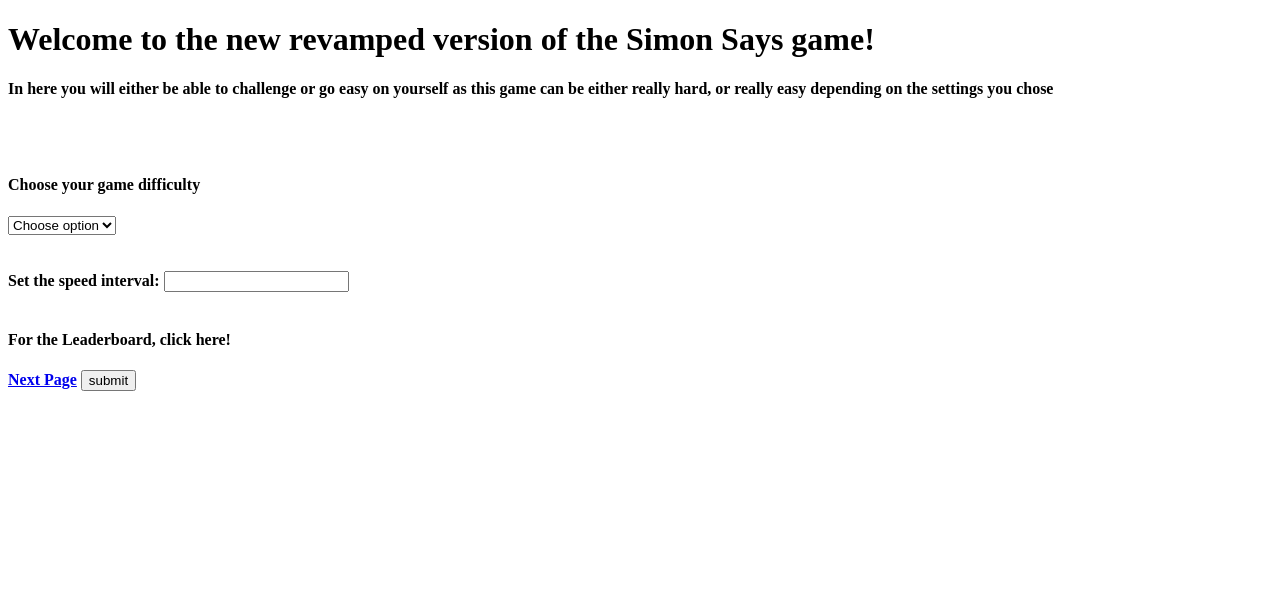
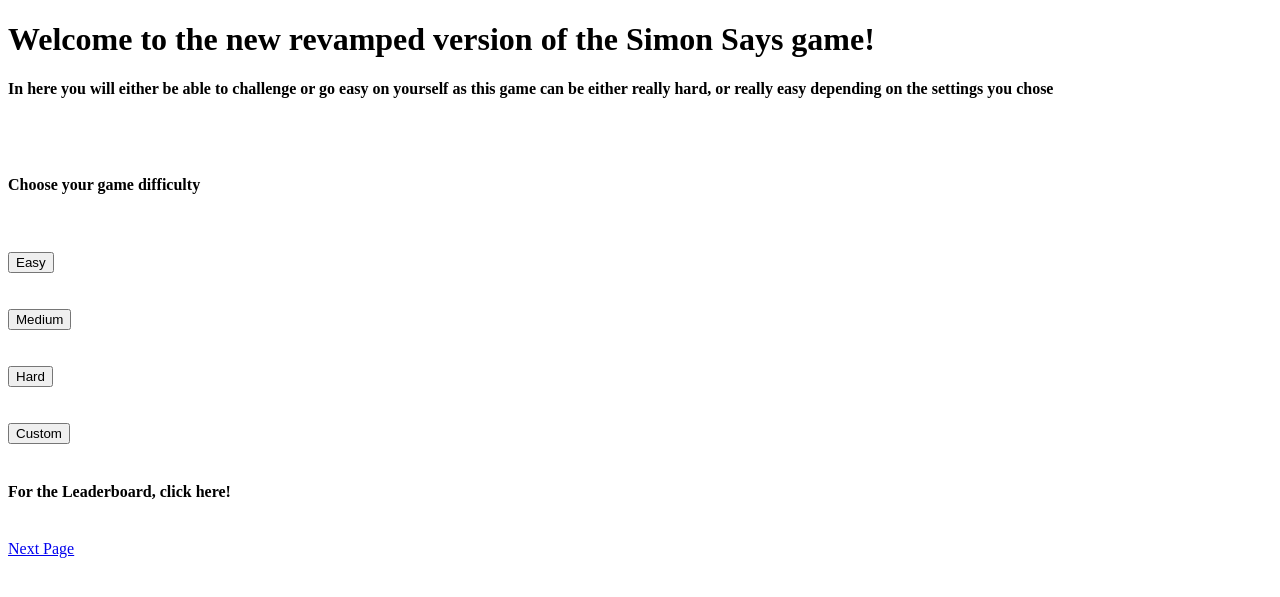
Before and after one commit to Nem3sisAlpha/XavierBriandWebServers, a PHP site: page / in a window 1280 px wide. Shown: the top 597 px of the page. Run offline with PHP 8.4, Linux system fonts and the light colour scheme.

Commit message:
Update index.php

```diff
--- a/index.php
+++ b/index.php
@@ -8,24 +8,30 @@
         <h4>In here you will either be able to challenge or go easy on yourself as this game can be either really hard, or really easy depending on the settings you chose</h4>
         </br></br>
         <h4>Choose your game difficulty<h4>
+        <br><br>
+        <form action="game.php" method="post">
 
-        <form action="game.php" method="post">
-        <select name="main" id="main">
-            <option value="" class="default" selected>Choose option</option>
-            <option value="2">Easy</option>
-            <option value="3">Medium</option>
-            <option value="4">Hard</option>
-            <option value="5">Custom</option>
-        </select>
+            <button>Easy</button>
+
             <br><br><br>
-            Set the speed interval: <input type="text" id="hide" name="speed" required>
+
+            <button>Medium</button>
+
+            <br><br><br>
+
+            <button>Hard</button>
+
+            <br><br><br>
+
+            <button>Custom</button>
 
         </br></br>
-        <h4>For the Leaderboard, click here!</h4>
+
+
+        </form>
+
+        <h4>For the Leaderboard, click here!</h4><br>
         <a href="leaderboard.php">Next Page</a>
 
-        <input type="submit" value="submit"/>
-
-        </form>
     </body>
 </html>
```
